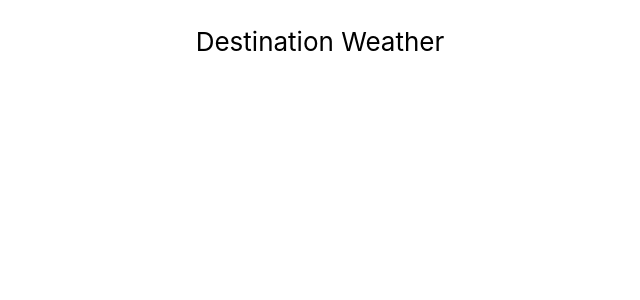
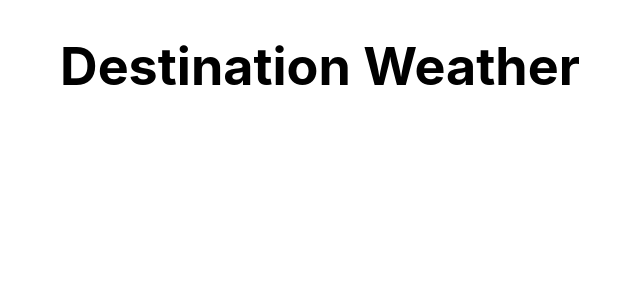
Before and after one commit to mkczarwhite/react-app, a React (Create React App) app: page / in a window 1280 px wide. Shown: the top 300 px of the page, without its empty margins (320-960 px from the left). Built offline with nearby package versions, Linux system fonts and the light colour scheme.

Commit message:
changed p to h1

```diff
--- a/src/App.js
+++ b/src/App.js
@@ -5,9 +5,9 @@ function App() {
   return (
     <div className="App">
       <header className="App-header">
-        <p>
+        <h1>
           Destination Weather
-        </p>
+        </h1>
       </header>
     </div>
   );
```
